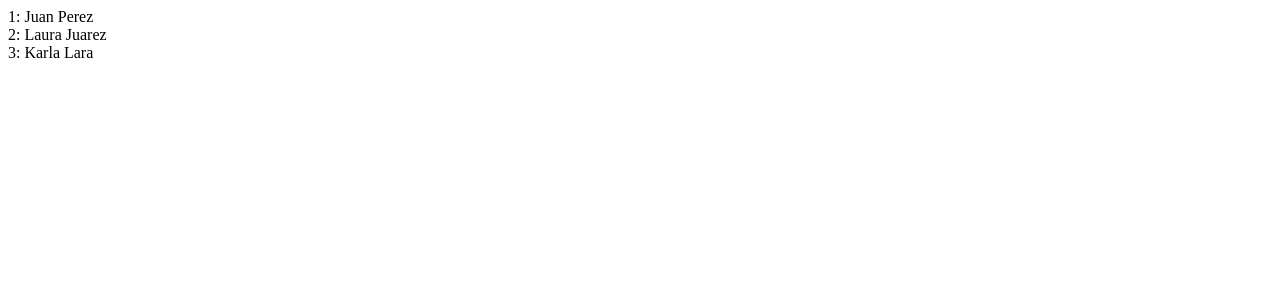
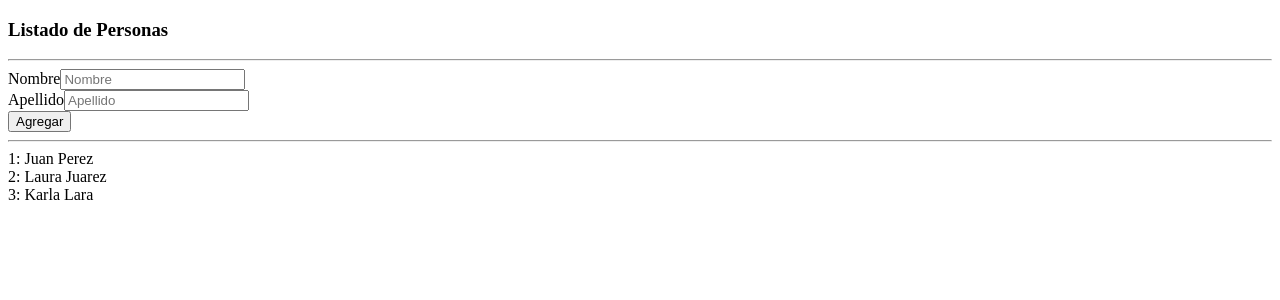
Before and after one commit to Lalu163/listado-personas, an Angular app: page / in a window 1280 px wide. Shown: the top 300 px of the page. Built offline with nearby package versions, Linux system fonts and the light colour scheme.

Commit message:
finalización app

```diff
--- a/src/app/app.component.html
+++ b/src/app/app.component.html
@@ -1,4 +1,29 @@
 <div class="container">
+    <div class="col">
+        <h3>{{titulo}}</h3>
+    </div>
+    <hr/>
+    <form class="form-row">
+        <div class="form-group col-md-2">
+            <label for="nombre" class="visually-hidden">Nombre</label>
+            <input type="text" name="nombre" id="nombre" placeholder="Nombre"
+            class="form-control" [(ngModel)]="nombreInput">
+        </div>
+        <div class="form-group col-md-2">
+            <label for="apellido" class="visually-hidden">Apellido</label>
+            <input type="text" name="apellido" id="apellido" placeholder="Apellido"
+            class="form-control" [(ngModel)]="apellidoInput">
+        </div>
+        <div class="col">
+            <button type="submit" class="btn btn-primary" (click)="agregarPersona()">
+                Agregar
+            </button>
+        </div>
+    </form>
+</div>
+
+<div class="container">
+    <hr/>
     <div class="row">
         <div class="col">
             <div *ngFor="let persona of personas; let i = index">
--- a/src/app/app.component.ts
+++ b/src/app/app.component.ts
@@ -10,5 +10,13 @@
   titulo = "Listado de Personas";
   personas: Persona[] = [new Persona('Juan', 'Perez'),
                         new Persona('Laura', 'Juarez'),
-                        new Persona('Karla', 'Lara')];
+                        new Persona('Karla', 'Lara')
+  ];
+  nombreInput:string = '';
+  apellidoInput:string = '';
+
+  agregarPersona(){
+    let persona1 = new Persona(this.nombreInput, this.apellidoInput);
+    this.personas.push(persona1);
+  }
 }
```
